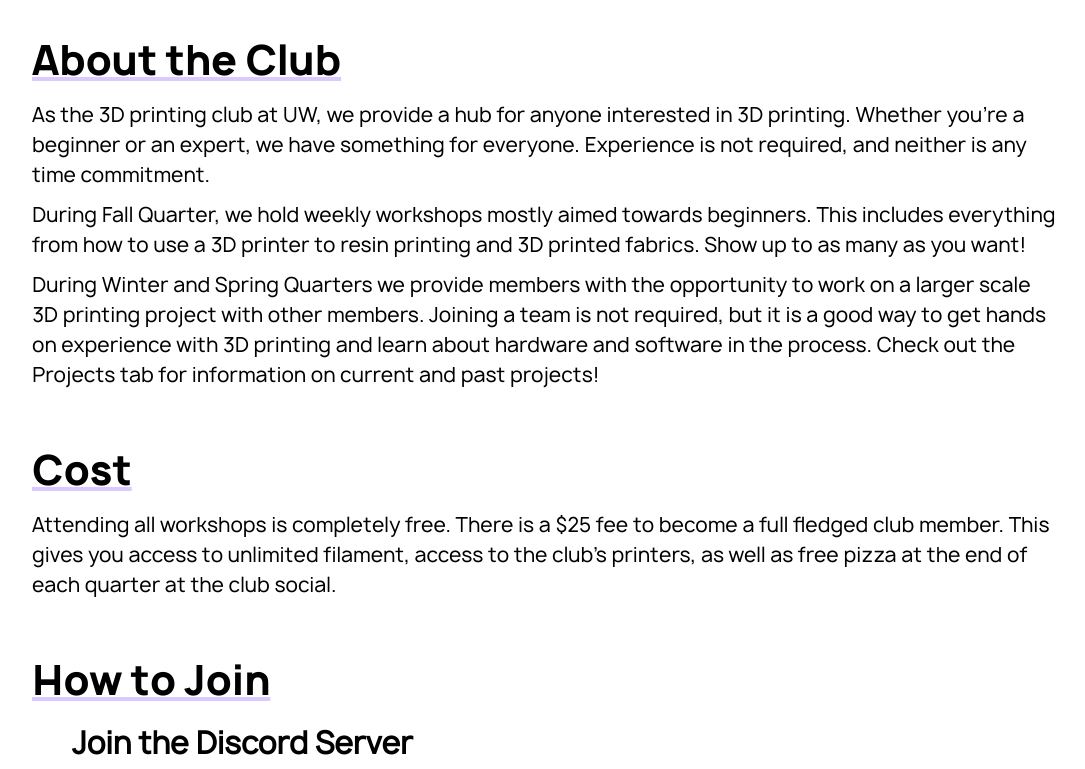
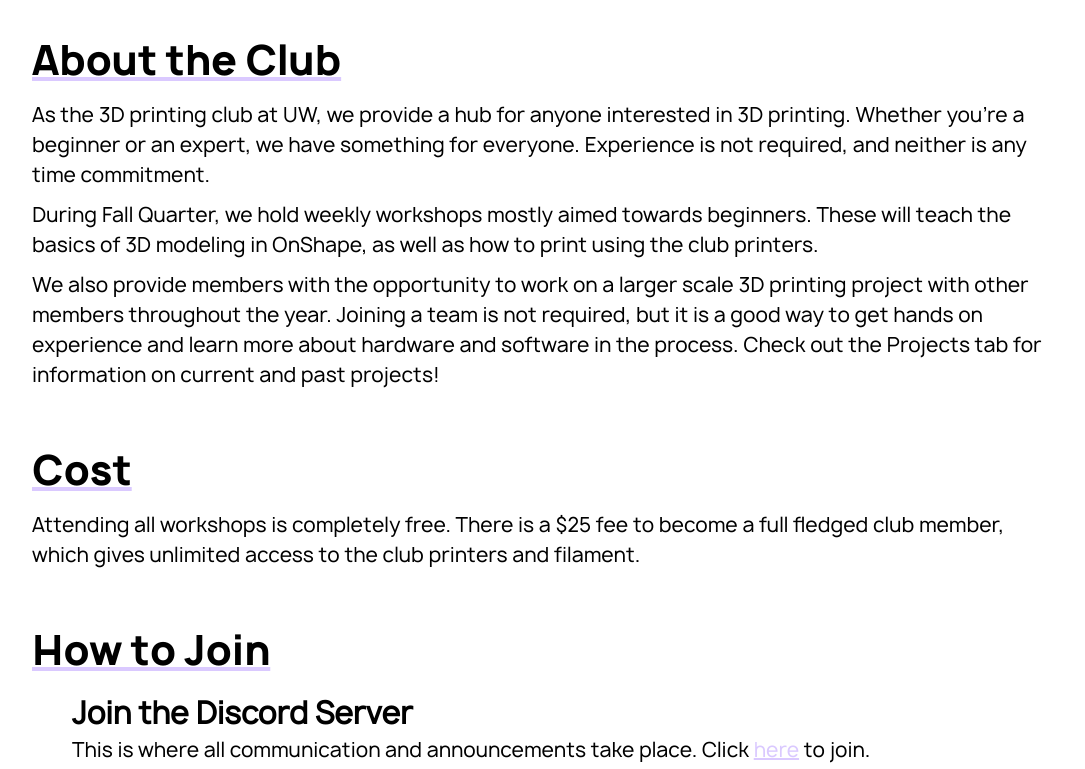
Before and after one commit to woof3dUW/WOOF3D-Website, a Next.js app: page / in a window 1280 px wide. Shown: the part 410-1179 px from the top of the page, without its empty margins (96-1181 px from the left). Built offline with nearby package versions, Linux system fonts and the light colour scheme.

Commit message:
updated club summary

```diff
--- a/src/app/page.tsx
+++ b/src/app/page.tsx
@@ -22,19 +22,19 @@ export default function HomePage() {
                     <p className="Text">As the 3D printing club at UW, we provide a hub for anyone interested in 3D printing.
                     Whether you&apos;re a beginner or an expert, we have something for everyone. Experience is not required, and neither is any time commitment.
                     </p>
-                    <p className="Text">During Fall Quarter, we hold weekly workshops mostly aimed towards beginners. This includes everything from how to use a
-                        3D printer to resin printing and 3D printed fabrics. Show up to as many as you want!
+                    <p className="Text">During Fall Quarter, we hold weekly workshops mostly aimed towards beginners.
+                                        These will teach the basics of 3D modeling in OnShape, as well as how to print using the club printers.
                     </p>
-                    <p className="Text">During Winter and Spring Quarters we provide members with the opportunity to work on a larger
-                        scale 3D printing project with other members. Joining a team is not required, but it is a good way to get hands on
-                        experience with 3D printing and learn about hardware and software in the process.
+                    <p className="Text">We also provide members with the opportunity to work on a larger
+                        scale 3D printing project with other members throughout the year. Joining a team is not required, but it is a good way to get hands on
+                        experience and learn more about hardware and software in the process.
                         Check out the Projects tab for information on current and past projects!
                     </p>
                 </div>
                 <div className="Section">
                     <h1 className="Head">Cost</h1>
-                    <p className="Text">Attending all workshops is completely free. There is a $25 fee to become a full fledged club member.
-                        This gives you access to unlimited filament, access to the club&apos;s printers, as well as free pizza at the end of each quarter at the club social.
+                    <p className="Text">Attending all workshops is completely free. There is a $25 fee to become a full fledged club member,
+                                        which gives unlimited access to the club printers and filament.
                     </p>
                 </div>
                 <div className="Section">
```
